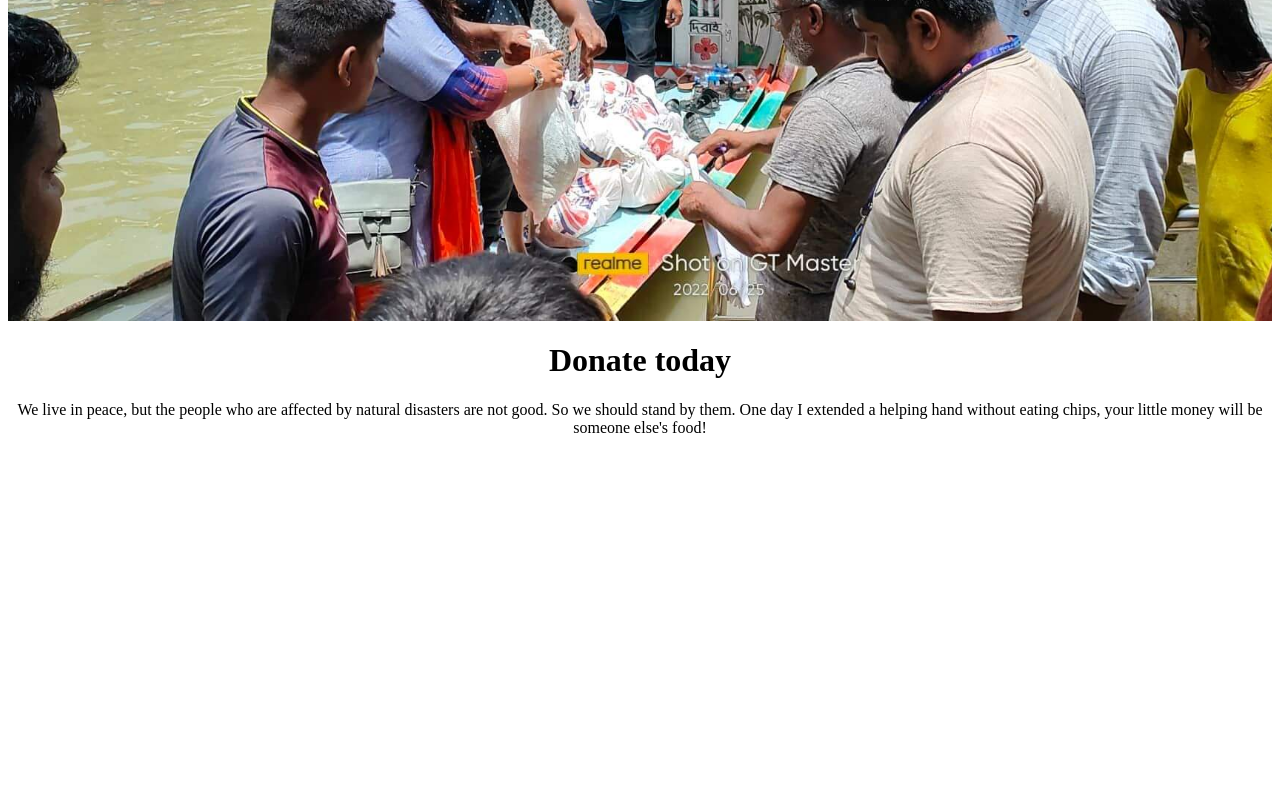
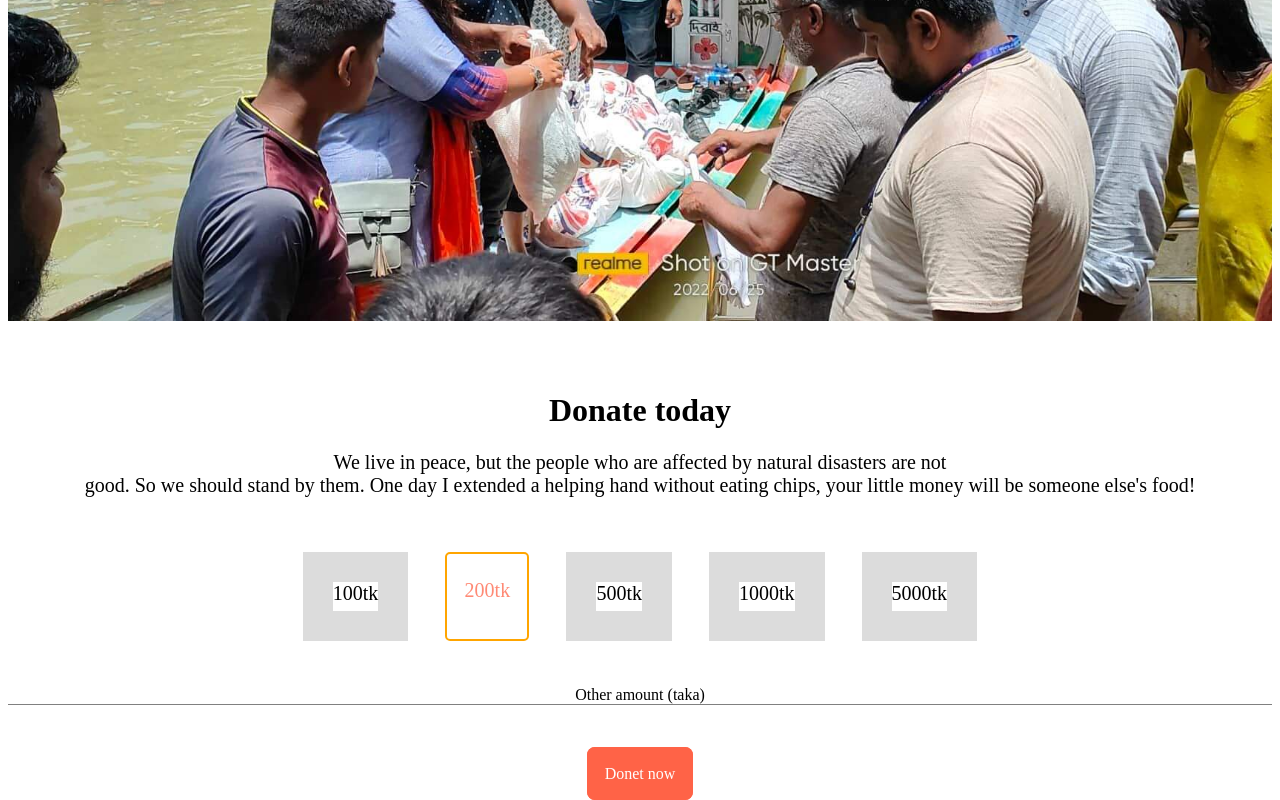
Before and after one commit to Nayem12/Donet-people, a plain HTML site: page index.html in a window 1280 px wide. Shown: the part 487-1287 px from the top of the page. Before the commit the page ends 940 px from the top, so only its background shows below. Drawn offline with Linux system fonts and the light colour scheme.

Commit message:
fift time

```diff
--- a/index.html
+++ b/index.html
@@ -27,10 +27,24 @@
 
     </nav>
     <div class="amount-tk">
-        <h1>Donate today</h1>
-        <p>We live in peace, but the people who are affected by natural disasters are not good. So we should stand by
+        <b>
+            <h1>Donate today</h1>
+        </b>
+        <p style="font-size: 20px ;">We live in peace, but the people who are affected by natural disasters are not <br>
+            good. So we should stand by
             them.
             One day I extended a helping hand without eating chips, your little money will be someone else's food!</p>
+        <div class="amount-list">
+            <li>100tk</li>
+            <li id="border-set">200tk</li>
+            <li>500tk</li>
+            <li>1000tk</li>
+            <li>5000tk</li>
+        </div>
+        <p class="other">Other amount (taka)</p>
+        <a class="design-link" target="_blank" href="https://www.facebook.com/groups/WeareBloodFighters">Donet
+            now</a>
+    </div>
 
 
     </div>
--- a/style.css
+++ b/style.css
@@ -26,7 +26,6 @@
     color: white;
     margin-top: 100px;
 
-
 }
 
 #text-color {
@@ -36,9 +35,41 @@
 
 .amount-tk {
     text-align: center;
+    padding-top: 50px;
+
 }
 
-amount-list {
+.amount-list {
     display: flex;
     justify-content: space-evenly;
+    padding: 20px;
+    margin-left: 20%;
+    margin-right: 20%;
+
 }
+
+
+.amount-list li {
+    list-style: none;
+    margin: 15px;
+    font-size: 20px;
+    border: 30px solid gainsboro;
+
+}
+
+#border-set {
+    color: rgb(255, 138, 117);
+    border: 2px solid orange;
+    height: 60px;
+    width: 80px;
+    border-radius: 5px;
+    padding-top: 25px;
+}
+
+.other {
+    border-bottom: 1px solid gray;
+    border-left: 20px;
+    margin-bottom: 60px;
+    margin-top: 10px;
+
+}
```
